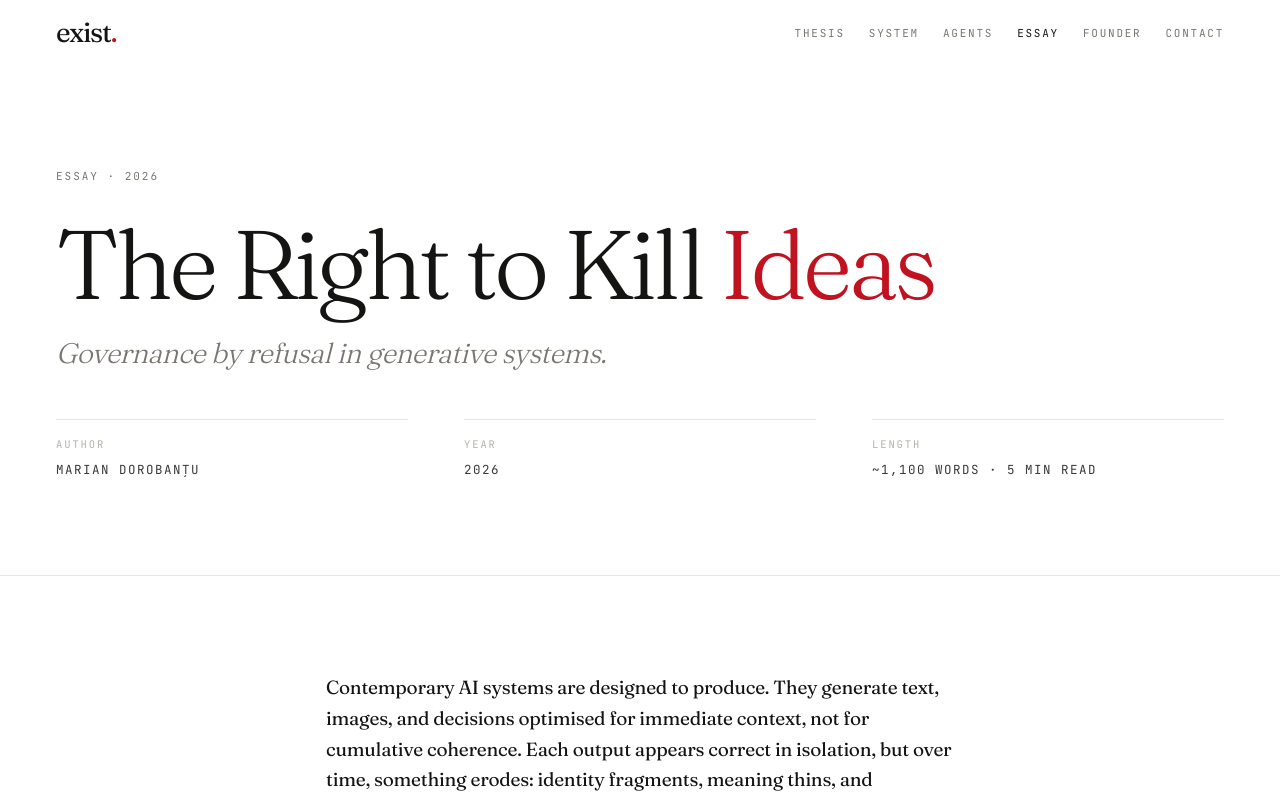
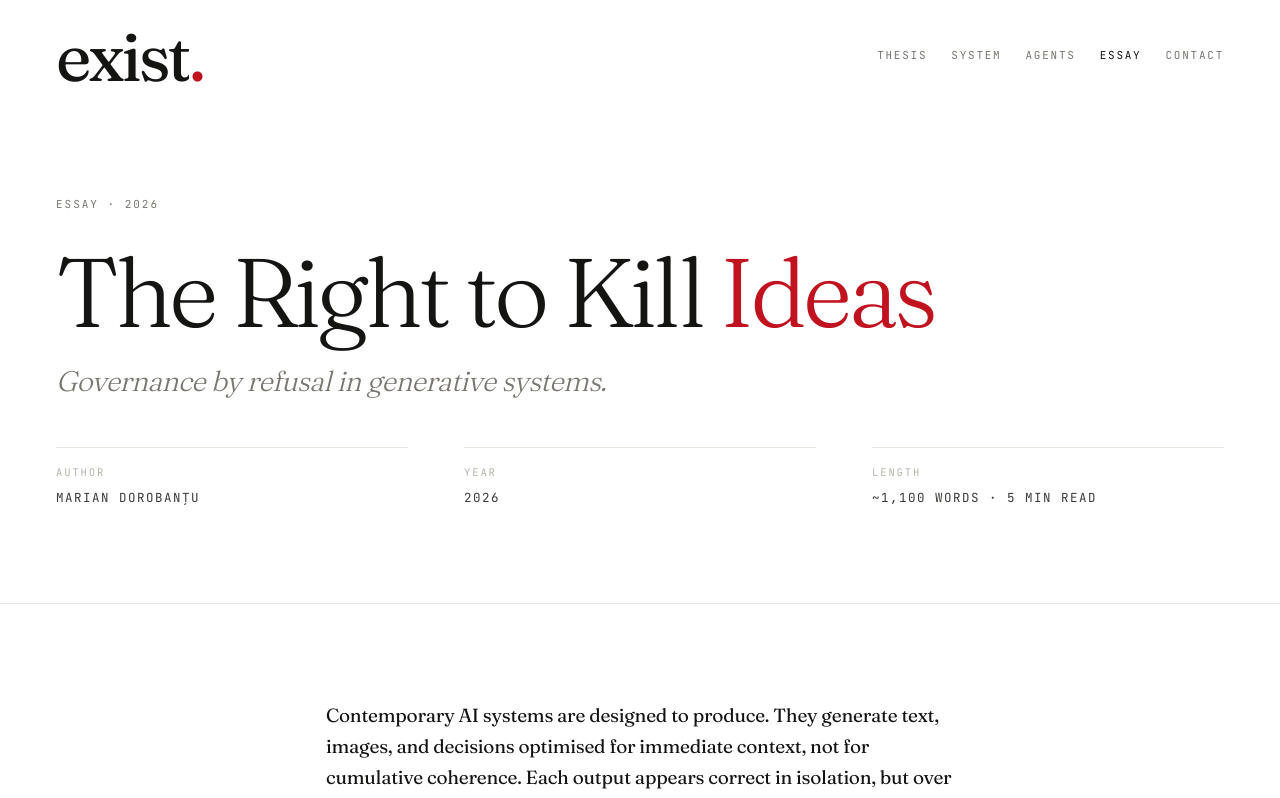
Before and after one commit to mariandorobantu/exist-im, a Next.js app: page /essay in a window 1280 px wide. Shown: the top 798 px of the page. Built offline with nearby package versions, Linux system fonts and the light colour scheme.

Commit message:
Update: larger logo, remove founder, fix agents grid

```diff
--- a/app/agents/page.tsx
+++ b/app/agents/page.tsx
@@ -217,7 +217,9 @@ function LayerBlock({
           </p>
         </div>
 
-        <div className="reveal mt-16 grid grid-cols-3 gap-px bg-line max-md:grid-cols-1">
+        <div className={`reveal mt-16 grid gap-px bg-line max-md:grid-cols-1 ${
+          agents.length === 4 ? "grid-cols-2" : "grid-cols-3"
+        }`}>
           {agents.map((a) => (
             <div
               key={a.num}
--- a/app/essay/page.tsx
+++ b/app/essay/page.tsx
@@ -18,23 +18,17 @@ export default function EssayPage() {
 
         <main>
           {/* Essay header */}
-          <header className="container-x pt-[168px] pb-24 max-md:pt-[128px] max-md:pb-16">
+          <header className="container-x pt-[196px] pb-24 max-md:pt-[156px] max-md:pb-16">
             <div className="reveal font-mono text-[11px] uppercase tracking-[0.18em] text-ink-3">
               Essay · 2026
             </div>
 
-            <h1
-              className="reveal mt-8 font-serif font-light text-[clamp(48px,7.6vw,112px)] leading-[0.98] tracking-tightest text-ink"
-              style={{ fontVariationSettings: '"opsz" 144, "SOFT" 20' }}
-            >
+            <h1 className="reveal mt-8 font-serif font-light text-[clamp(48px,7.6vw,112px)] leading-[0.98] tracking-tightest text-ink">
               The Right to Kill{" "}
               <span className="text-accent">Ideas</span>
             </h1>
 
-            <p
-              className="reveal mt-6 max-w-[40ch] font-serif italic text-[clamp(22px,2.2vw,32px)] font-light leading-[1.22] tracking-tight text-ink-3"
-              style={{ fontVariationSettings: '"opsz" 90, "SOFT" 100' }}
-            >
+            <p className="reveal mt-6 max-w-[40ch] font-serif italic text-[clamp(22px,2.2vw,32px)] font-light leading-[1.22] tracking-tight text-ink-3">
               Governance by refusal in generative systems.
             </p>
 
@@ -157,12 +151,12 @@ export default function EssayPage() {
                 </div>
               </Link>
               <div className="text-right max-md:text-left">
-                <Link href="/founder" className="group inline-block">
+                <Link href="/contact" className="group inline-block">
                   <div className="mb-3 font-mono text-[10.5px] uppercase tracking-[0.18em] text-ink-4">
                     Next →
                   </div>
                   <div className="h-medium text-ink-2 transition-colors group-hover:text-ink">
-                    Founder
+                    Contact
                   </div>
                 </Link>
               </div>
--- a/app/globals.css
+++ b/app/globals.css
@@ -5,7 +5,7 @@
 @layer base {
   :root {
     --page-x: clamp(24px, 4.5vw, 56px);
-    --nav-h: 68px;
+    --nav-h: 112px;
   }
 
   html {
--- a/app/layout.tsx
+++ b/app/layout.tsx
@@ -2,6 +2,8 @@ import type { Metadata } from "next";
 import { Fraunces, Inter_Tight, JetBrains_Mono } from "next/font/google";
 import "./globals.css";
 
+// Fraunces is a variable font. When `axes` is specified, `weight` must be
+// omitted (or set to "variable") — the axes cover the full weight range.
 const fraunces = Fraunces({
   subsets: ["latin"],
   display: "swap",
--- a/app/page.tsx
+++ b/app/page.tsx
@@ -49,18 +49,13 @@ export default function Home() {
 
         <main>
           {/* HERO */}
-          <section className="container-x pt-[168px] pb-32 max-md:pt-[128px] max-md:pb-20">
+          <section className="container-x pt-[196px] pb-32 max-md:pt-[156px] max-md:pb-20">
             <div className="reveal font-mono text-[11px] uppercase tracking-[0.18em] text-ink-3">
               Identity governance for generative systems
             </div>
             <h1 className="reveal mt-8 h-hero max-w-[18ch]">
               Not every valid output{" "}
-              <em
-                className="italic"
-                style={{ fontVariationSettings: '"opsz" 144, "SOFT" 100' }}
-              >
-                should exist.
-              </em>
+              <em className="italic">should exist.</em>
             </h1>
             <p className="reveal mt-12 max-w-[60ch] p-lede">
               exist. introduces refusal into generative processes — a governance
@@ -95,10 +90,7 @@ export default function Home() {
                         <span className="text-ink">{card.num}</span>
                         <span>{card.title}</span>
                       </div>
-                      <p
-                        className="mb-10 max-w-[38ch] font-serif text-[clamp(22px,1.8vw,28px)] font-normal leading-[1.22] tracking-tight text-ink"
-                        style={{ fontVariationSettings: '"opsz" 60, "SOFT" 30' }}
-                      >
+                      <p className="mb-10 max-w-[38ch] font-serif text-[clamp(22px,1.8vw,28px)] font-normal leading-[1.22] tracking-tight text-ink">
                         {card.body}
                       </p>
                     </div>
@@ -111,41 +103,27 @@ export default function Home() {
             </div>
           </section>
 
-          {/* MOZFEST + CONTACT strip */}
+          {/* MOZFEST BANNER */}
           <section className="border-t border-line bg-bg-alt">
-            <div className="container-x grid grid-cols-2 gap-16 py-24 max-md:grid-cols-1 max-md:gap-10 max-md:py-16">
-              <div className="reveal">
-                <div className="section-label !mb-6">
+            <div className="container-x py-28 max-md:py-20">
+              <div className="reveal section-label">
                 <span className="num">/</span>
                 <span>Mozilla Festival 2026</span>
               </div>
-                <h2 className="h-large max-w-[22ch]">
+              <div className="grid grid-cols-[1fr_1.2fr] items-start gap-24 max-md:grid-cols-1 max-md:gap-10">
+                <h2 className="reveal h-large max-w-[20ch]">
                   exist. at MozFest 2026.
                 </h2>
-                <p className="p-body mt-6 max-w-[46ch]">
-                  Session: The Right to Kill Ideas. Public conversation on
-                  governance by refusal in generative systems.
+                <div className="reveal pt-3">
+                  <p className="p-body max-w-[52ch]">
+                    Session: The Right to Kill Ideas. A public conversation on
+                    governance by refusal in generative systems — the argument
+                    behind exist., presented in dialogue with the community.
                   </p>
                   <Link href="/contact" className="link-underline mt-8 inline-block">
                     Get in touch →
                   </Link>
                 </div>
-
-              <div className="reveal border-l border-line pl-16 max-md:border-l-0 max-md:border-t max-md:pl-0 max-md:pt-10">
-                <div className="section-label !mb-6">
-                  <span className="num">/</span>
-                  <span>Founder</span>
-                </div>
-                <h2 className="h-large max-w-[22ch]">
-                  Marian Dorobanțu.
-                </h2>
-                <p className="p-body mt-6 max-w-[46ch]">
-                  Eighteen years building artist identities. Founder of ATOM.
-                  Author of The Right to Kill Ideas.
-                </p>
-                <Link href="/founder" className="link-underline mt-8 inline-block">
-                  Read the bio →
-                </Link>
               </div>
             </div>
           </section>
--- a/components/Footer.tsx
+++ b/components/Footer.tsx
@@ -23,7 +23,6 @@ export function Footer() {
               { href: "/system", label: "System" },
               { href: "/agents", label: "Agents" },
               { href: "/essay", label: "Essay" },
-              { href: "/founder", label: "Founder" },
               { href: "/contact", label: "Contact" },
             ].map((l) => (
               <Link
--- a/components/Logo.tsx
+++ b/components/Logo.tsx
@@ -16,10 +16,10 @@ type Props = {
 };
 
 const SIZE_CLASS: Record<NonNullable<Props["size"]>, string> = {
-  sm: "text-[22px]",
-  md: "text-[28px]",
-  lg: "text-[54px]",
-  xl: "text-[clamp(96px,15vw,220px)]",
+  sm: "text-[26px]",
+  md: "text-[36px]",
+  lg: "text-[68px]",
+  xl: "text-[clamp(110px,17vw,240px)]",
 };
 
 /**
@@ -50,7 +50,6 @@ export function Logo({
   const inner = (
     <span
       className={`inline-flex items-baseline font-serif font-normal leading-none tracking-tightest text-ink ${SIZE_CLASS[size]} ${className}`}
-      style={{ fontVariationSettings: '"opsz" 144, "SOFT" 15' }}
       aria-label="exist."
     >
       <span aria-hidden="true">e</span>
--- a/components/Nav.tsx
+++ b/components/Nav.tsx
@@ -10,7 +10,6 @@ const LINKS = [
   { href: "/system", label: "System" },
   { href: "/agents", label: "Agents" },
   { href: "/essay", label: "Essay" },
-  { href: "/founder", label: "Founder" },
   { href: "/contact", label: "Contact" },
 ];
 
@@ -35,7 +34,7 @@ export function Nav() {
       style={{ height: "var(--nav-h)" }}
     >
       <div className="container-x flex h-full items-center justify-between">
-        <Logo mode="nav" size="md" href="/" />
+        <Logo mode="nav" size="lg" href="/" />
 
         <nav aria-label="Primary" className="flex items-center gap-6 max-md:gap-4">
           {LINKS.map((link) => {
@@ -52,7 +51,6 @@ export function Nav() {
               </Link>
             );
           })}
-          {/* Mobile compact menu */}
           <MobileMenu pathname={pathname} />
         </nav>
       </div>
@@ -100,7 +98,6 @@ function MobileMenu({ pathname }: { pathname: string }) {
               className={`font-serif text-[36px] leading-none tracking-tight ${
                 pathname === link.href ? "text-ink" : "text-ink-3"
               }`}
-              style={{ fontVariationSettings: '"opsz" 90, "SOFT" 30' }}
             >
               {link.label}
             </Link>
--- a/components/PageShell.tsx
+++ b/components/PageShell.tsx
@@ -27,7 +27,7 @@ export function PageShell({
         <Nav />
         <main>
           {/* PAGE HEADER */}
-          <header className="container-x pt-[168px] pb-24 max-md:pt-[128px] max-md:pb-16">
+          <header className="container-x pt-[196px] pb-24 max-md:pt-[156px] max-md:pb-16">
             <div className="reveal font-mono text-[11px] uppercase tracking-[0.18em] text-ink-3">
               {eyebrow}
             </div>
```
Lines whose indentation alone changed are shown as unchanged.
